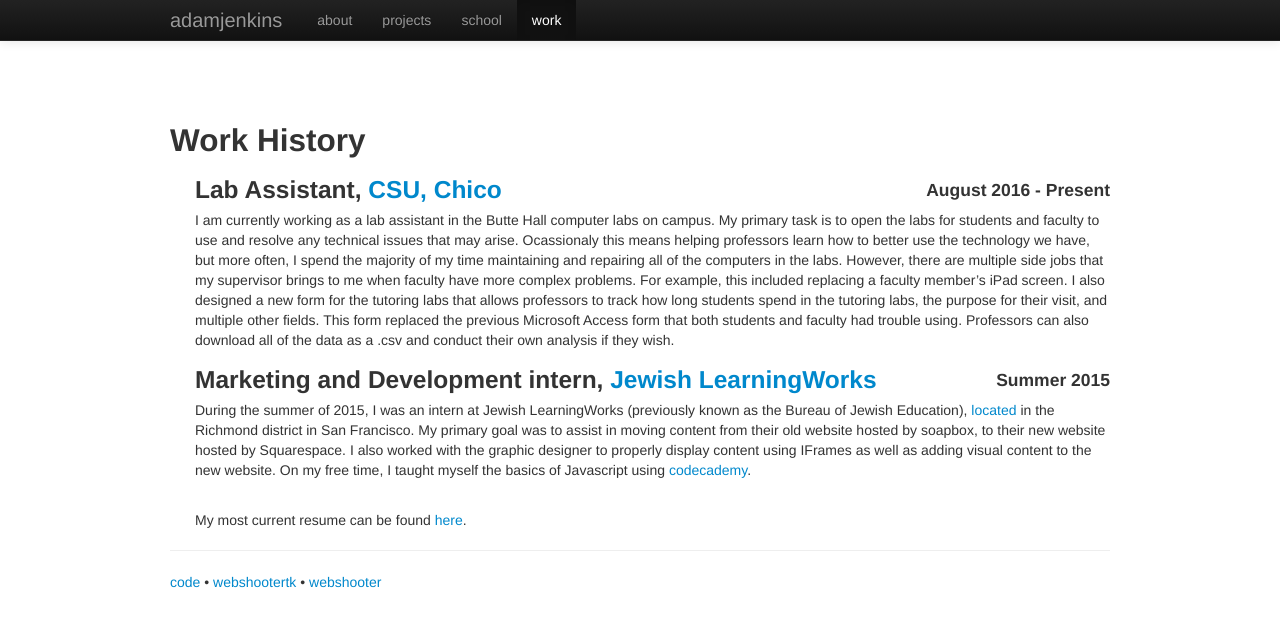
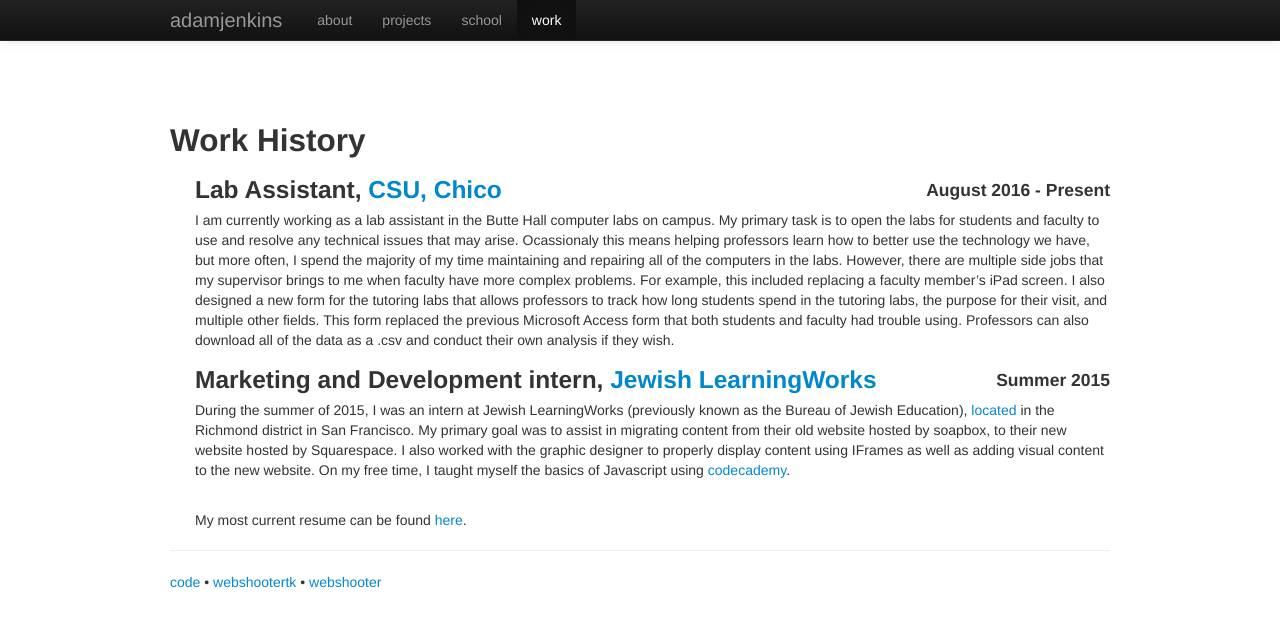
Before and after one commit to adamjenkins1/adamjenkins1.github.io, a Jekyll site: the page built from work.md, in a window 1280 px wide. Shown: the top 627 px of the page. Built offline with Jekyll 4.4.1, drawn with Linux system fonts in a browser that asks for light colours; nearby versions of some CDN libraries.

Commit message:
editing content

```diff
--- a/work.md
+++ b/work.md
@@ -12,6 +12,6 @@ group: "navigation"
 
 <h3 style="display:inline;">Marketing and Development intern, <a href="http://www.jewishlearningworks.org" target="_blank"> Jewish LearningWorks</a></h3>
 <h4 style="display:inline; float:right;">Summer 2015</h4>
-<p>During the summer of 2015, I was an intern at Jewish LearningWorks (previously known as the Bureau of Jewish Education), <a href="https://www.google.com/maps/place/Jewish+LearningWorks/@37.7760083,-122.4731152,15z/data=!4m5!3m4!1s0x0:0x3d00aeefab06495b!8m2!3d37.7760083!4d-122.4731152" target="_blank">located</a> in the Richmond district in San Francisco. My primary goal was to assist in moving content from their old website hosted by soapbox, to their new website hosted by Squarespace. I also worked with the graphic designer to properly display content using IFrames as well as adding visual content to the new website. On my free time, I taught myself the basics of Javascript using <a href="https://www.codecademy.com/" target="_blank">codecademy</a>.</p>
+<p>During the summer of 2015, I was an intern at Jewish LearningWorks (previously known as the Bureau of Jewish Education), <a href="https://www.google.com/maps/place/Jewish+LearningWorks/@37.7760083,-122.4731152,15z/data=!4m5!3m4!1s0x0:0x3d00aeefab06495b!8m2!3d37.7760083!4d-122.4731152" target="_blank">located</a> in the Richmond district in San Francisco. My primary goal was to assist in migrating content from their old website hosted by soapbox, to their new website hosted by Squarespace. I also worked with the graphic designer to properly display content using IFrames as well as adding visual content to the new website. On my free time, I taught myself the basics of Javascript using <a href="https://www.codecademy.com/" target="_blank">codecademy</a>.</p>
 <br>
 <p>My most current resume can be found <a href="Data/media/pdf/resume.pdf" target="_blank">here</a>.</p>
```
Also changed, not shown: projects.md (+1 -1 lines).
